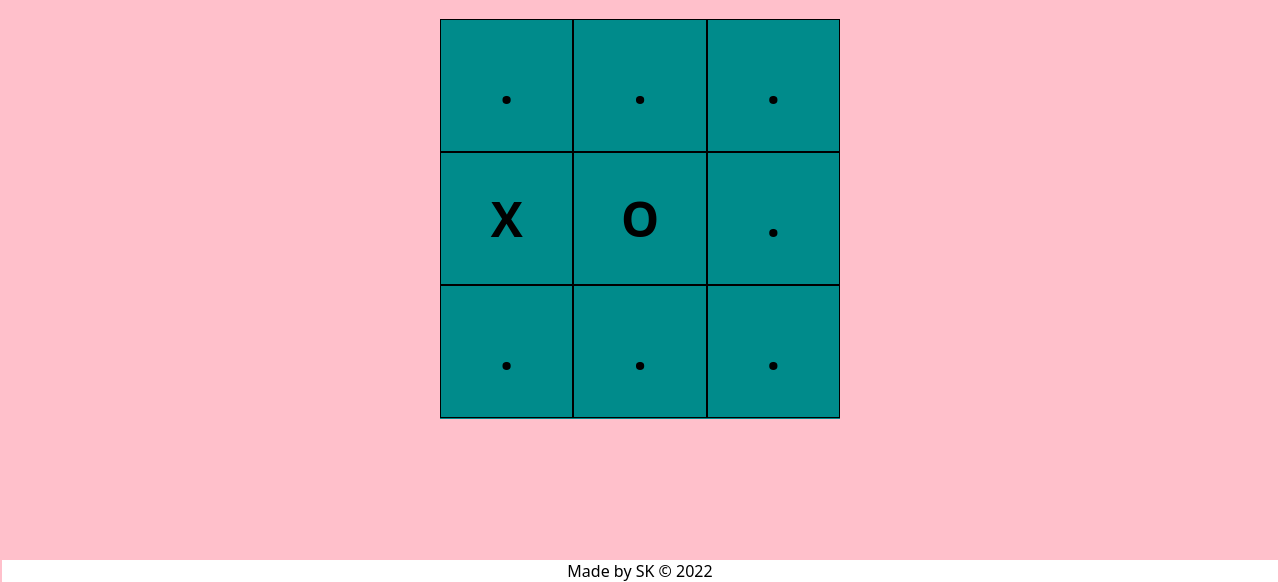
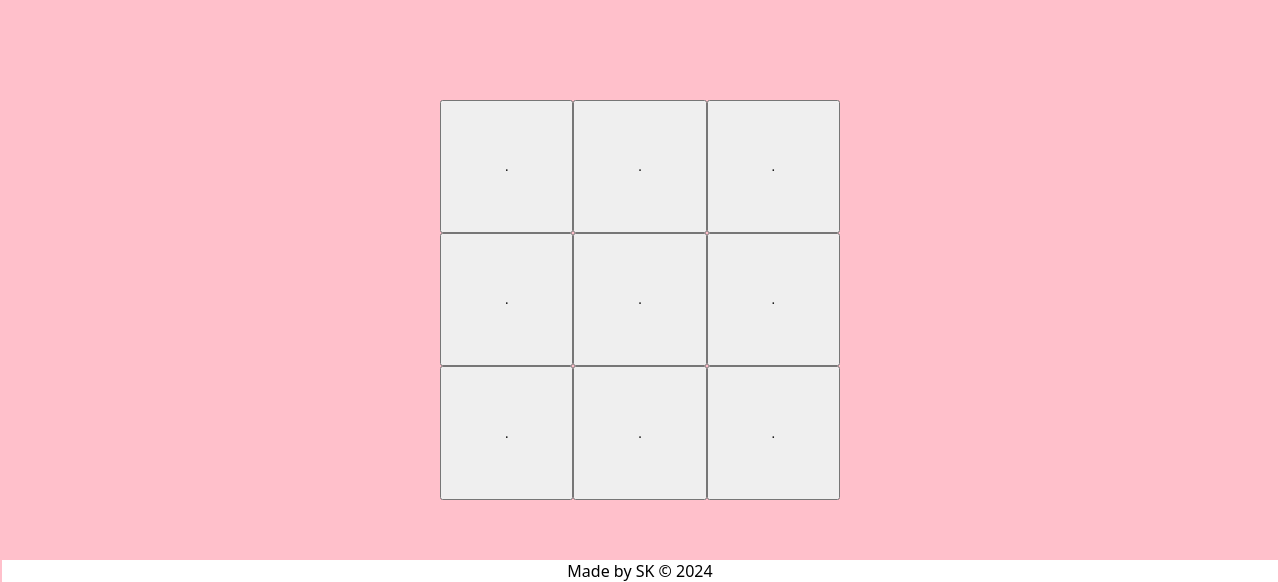
Before and after one commit to kerrmit019/tic-tac-toe, a plain HTML site: page index.html in a window 1280 px wide. Shown: the part 216-800 px from the top of the page. Drawn offline with Linux system fonts and the light colour scheme.

Commit message:
Full overhaul with less direct DOM interaction - based on building a house from the inside out https://www.ayweb.dev/blog/building-a-house-from-the-inside-out

```diff
--- a/index.html
+++ b/index.html
@@ -11,22 +11,11 @@
   <body>
     <header><h1>Tic Tac Toe</h1></header>
     <main>
-      <div class="boardGameContainer" id="boardGameContainer">
-        <div class="boardGameGrid">
-          <div class="square" id="square-0"></div>
-          <div class="square" id="square-1"></div>
-          <div class="square" id="square-2"></div>
-
-          <div class="square" id="square-3"></div>
-          <div class="square" id="square-4"></div>
-          <div class="square" id="square-5"></div>
-
-          <div class="square" id="square-6"></div>
-          <div class="square" id="square-7"></div>
-          <div class="square" id="square-8"></div>
-        </div>
+      <div class="boardGameContainer">
+        <h1 class="turn"></div>
+        <div class="boardGameGrid"></div>
       </div>
     </main>
-    <footer>Made by SK &copy 2022</footer>
+    <footer>Made by SK &copy 2024</footer>
   </body>
 </html>
--- a/script.js
+++ b/script.js
@@ -1,57 +1,63 @@
-// DOM
-const boardGameGrid = document.querySelector(".boardGameGrid");
-
 // Gameboard  object (module)
 //     -store board array inside Gameboard object
-const Gameboard = (() => {
-  let board = [".", ".", ".", ".", ".", ".", ".", ".", "."];
+const Gameboard = () => {
+  const board = [];
+  for (let i = 0; i < 9; i++) {
+    board.push(Cell());
+  }
 
-  // const board = ["O", "O", "X", "O", "X", "O", "O", "O", "X"];
+  const getBoard = () => board;
 
   // update gameboard
-  const updateBoard = (location, token) => {
-    board[location] = token;
+  const placeToken = (location, player) => {
+    // if (board[location] === ".") {
+    console.log("Making a move");
+    console.log(board[location]);
+    board[location].addToken(player);
+    // }
     return;
   };
 
-  const displayBoard = () => {
-    console.log(board);
-    let squareCount = 0;
-    board.forEach(function (element) {
-      console.log(element);
-      const square = document.getElementById(`square-${squareCount}`);
-      console.log(`square-${squareCount}`);
-      const move = document.createElement("p");
-      move.textContent = element;
-      // square.addEventListener("click", (e) => checkMove(e)); TODO 1. needs work on this - DO NEXT
-      square.append(move);
-      squareCount++;
-    });
-    return;
+  //  we won't need printBoard after we build our UI
+  const printBoard = () => {
+    const boardWithCellValues = board.map((cell) => cell.getValue());
+
+    console.log(boardWithCellValues);
   };
-  return { displayBoard, updateBoard };
-})();
 
-// display gameboard to page
-// IIFE - might change this out when add in a game controller to call functions.
+  return { getBoard, placeToken, printBoard };
+};
+
+/*
+ ** A Cell represents one "square" on the board and can have one of
+ ** 0: no token is in the square,
+ ** 1: Player One's token,
+ ** 2: Player 2's token
+ */
+function Cell() {
+  let value = ".";
+
+  // Accept a player's token to change the value of the cell
+  const addToken = (player) => {
+    value = player.getToken();
+  };
+
+  // How we will retrieve the current value of this cell through closure
+  const getValue = () => value;
+
+  return {
+    addToken,
+    getValue,
+  };
+}
 
 const Player = (name, token) => {
   const getName = () => name;
   const getToken = () => token;
 
-  // TODO place token logic.
-  const placeToken = (location) => {
-    // TODO dummy location - but will be click event
-    // TODO checkLocation/move is valid
-    // but hardcoded for now
-    // let location = 3;
-    console.log(location);
-    Gameboard.updateBoard(location, getToken());
-    return;
-  };
   //   TODO assign winner e.g player.wins()
 
-  return { placeToken };
+  return { getName, getToken };
 };
 
 // GAME LOGIC
@@ -76,22 +82,97 @@ const Player = (name, token) => {
 //  2 4 6 match
 
 // wins
-// TODO check if token can be placed
 
 // GAME CONTROLLER
 // needs a lot of work
-const gameController = (() => {
+const GameController = () => {
   //  Set up players
   const player1 = Player("P1", "X");
   const player2 = Player("P2", "O");
 
-  // This could be start of game loop
-  // e.g player one -> display -check for winner -> player 2 ->
-  // Dummy play
-  // location is argument
-  player1.placeToken(3);
-  player2.placeToken(4);
+  const board = Gameboard();
 
-  // Display board to screen
-  Gameboard.displayBoard();
-})();
+  let activePlayer = player1;
+
+  const switchPlayerTurn = () => {
+    activePlayer = activePlayer === player1 ? player2 : player1;
+  };
+  const getActivePlayer = () => activePlayer;
+
+  const printNewRound = () => {
+    board.printBoard();
+    console.log(`${getActivePlayer().getName()}'s turn.`);
+  };
+
+  const playRound = (location) => {
+    // Drop a token for the current player
+    console.log(
+      `Placing ${getActivePlayer().getName()}'s token into location ${location}...`
+    );
+    board.placeToken(location, getActivePlayer());
+
+    /*  This is where we would check for a winner and handle that logic,
+        such as a win message. */
+
+    // Switch player turn
+    switchPlayerTurn();
+    printNewRound();
+  };
+
+  // Initial play game message
+  printNewRound();
+
+  // For the console version, we will only use playRound, but we will need
+  // getActivePlayer for the UI version, so I'm revealing it now
+  return {
+    playRound,
+    getActivePlayer,
+    getBoard: board.getBoard,
+  };
+};
+
+const ScreenController = () => {
+  const game = GameController();
+  const playerTurnDiv = document.querySelector(".turn");
+  const boardDiv = document.querySelector(".boardGameGrid");
+
+  const updateScreen = () => {
+    // clear the board
+    boardDiv.textContent = "";
+
+    // get the newest version of the board and player turn
+    const board = game.getBoard();
+    const activePlayer = game.getActivePlayer();
+
+    // Display player's turn
+    playerTurnDiv.textContent = `${activePlayer.getName()}'s turn...`;
+
+    // Render board squares
+    board.forEach((cell, index) => {
+      // Anything clickable should be a button!!
+      const cellButton = document.createElement("button");
+      cellButton.classList.add("cell");
+      // Create a data attribute to identify the cell
+      // This makes it easier to pass into our `playRound` function
+      cellButton.dataset.cell = index;
+      cellButton.textContent = cell.getValue();
+      boardDiv.appendChild(cellButton);
+    });
+  };
+
+  // Add event listener for the board
+  function clickHandlerBoard(e) {
+    const selectedCell = e.target.dataset.cell;
+    // Make sure I've clicked a column and not the gaps in between
+    if (!selectedCell) return;
+
+    game.playRound(selectedCell);
+    updateScreen();
+  }
+  boardDiv.addEventListener("click", clickHandlerBoard);
+
+  // Initial render
+  updateScreen();
+};
+
+ScreenController();
--- a/style.css
+++ b/style.css
@@ -34,22 +34,15 @@ main {
   background-color: darkcyan;
 }
 
+.turn {
+  border-style: dashed;
+}
+
 .boardGameGrid {
   height: var(--gameBoard-height);
   width: var(--gameBoard-width);
   display: grid;
   grid-template-columns: repeat(3, 1fr);
-}
-
-.square {
-  border: 1px black solid;
-  height: calc(var(--gameBoard-height) / 3);
-  width: calc(var(--gameBoard-width) / 3);
-  display: flex;
-  align-items: center;
-  justify-content: center;
-  font-size: 3rem;
-  font-weight: bold;
 }
 
 footer {
```
